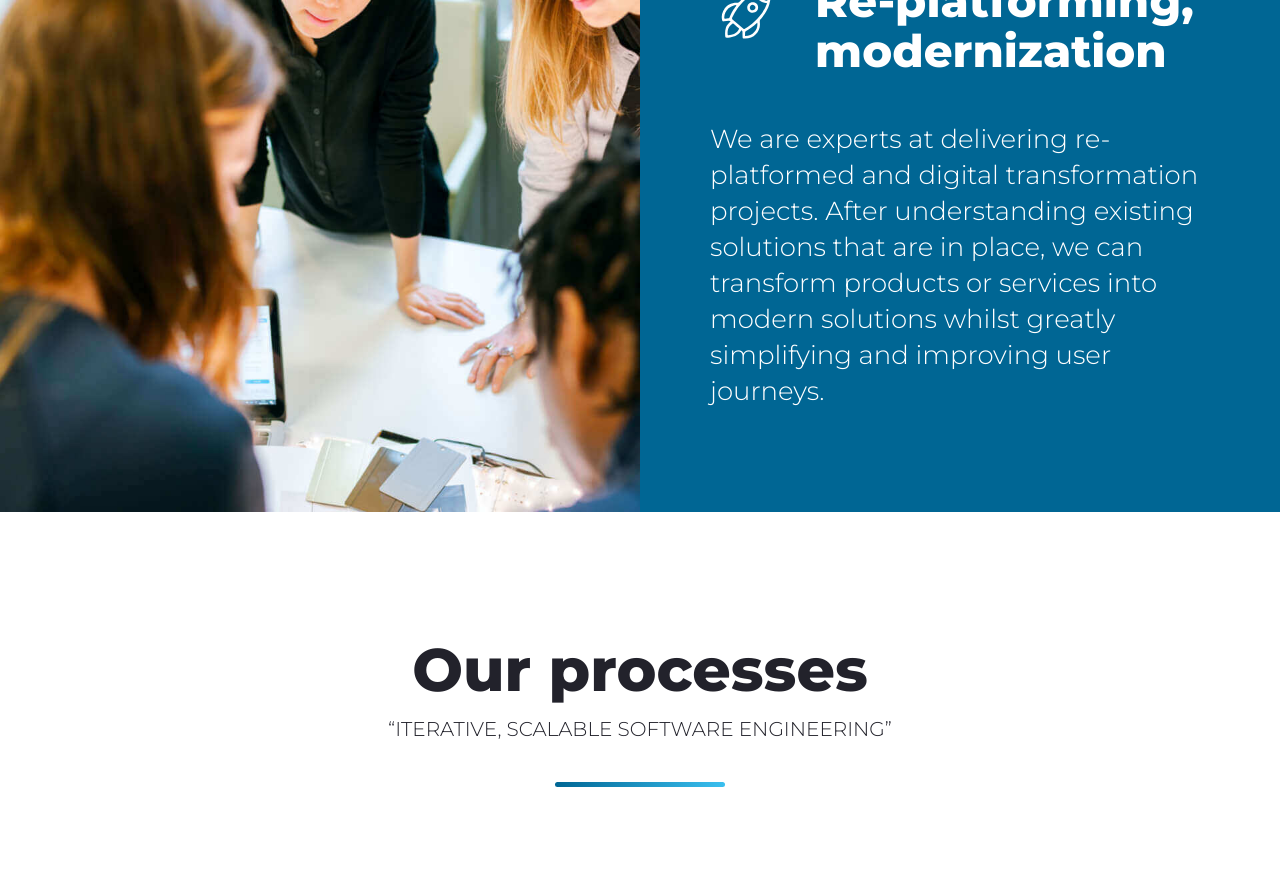
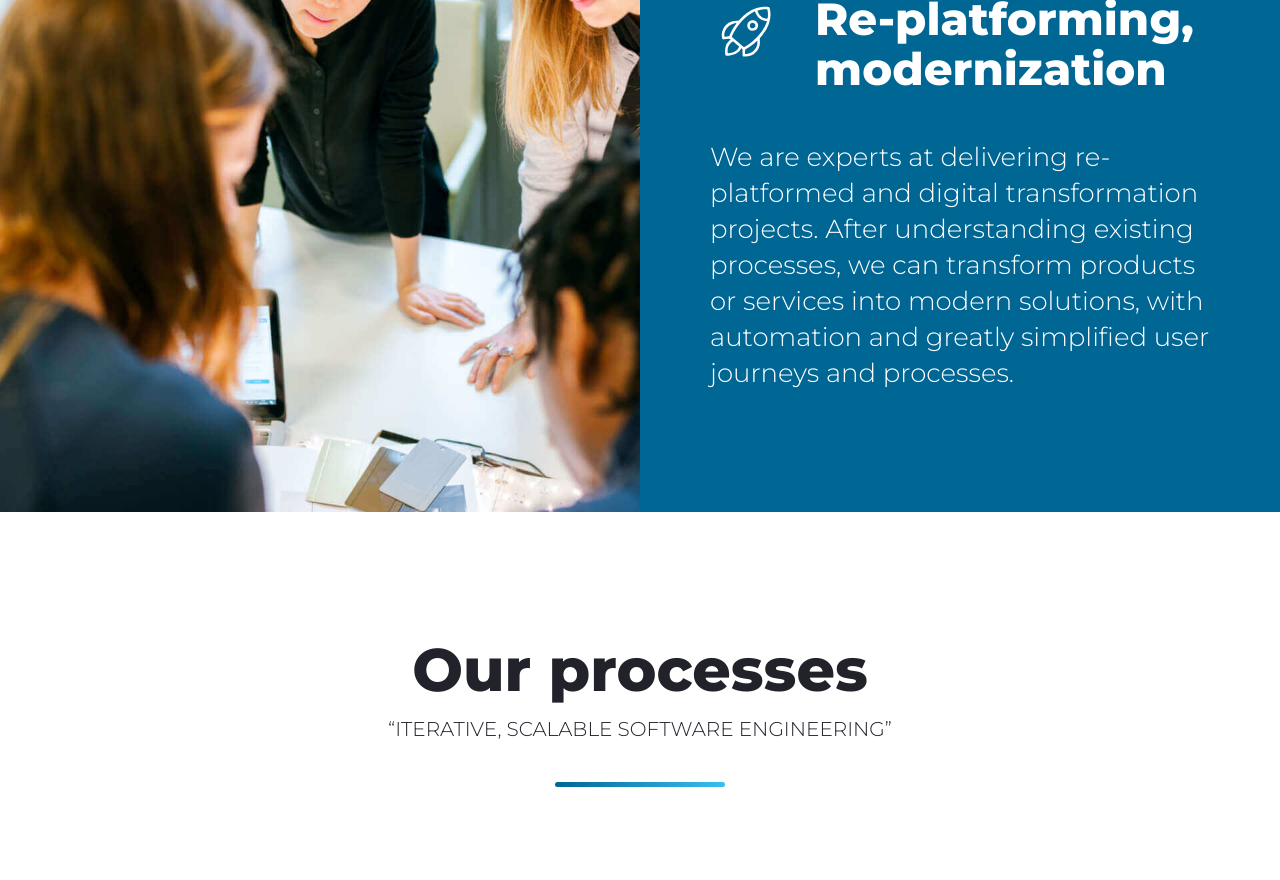
Before and after one commit to ttbarnes/barnes-code, a Next.js app: page / in a window 1280 px wide. Shown: the part 3040-3920 px from the top of the page. Built offline with nearby package versions, Linux system fonts and the light colour scheme.

Commit message:
feat(landing): copy updates

```diff
--- a/constants/index.js
+++ b/constants/index.js
@@ -20,7 +20,7 @@ export const CARD_TEXT = {
   ),
   REPLATFORMING: (
     <p>
-      We are experts at delivering re-platformed and digital transformation projects. After understanding existing solutions that are in place, we can transform products or services into modern solutions whilst greatly simplifying and improving user journeys.
+      We are experts at delivering re-platformed and digital transformation projects. After understanding existing processes, we can transform products or services into modern solutions, with automation and greatly simplified user journeys and processes.
     </p>
   )
 };
```
